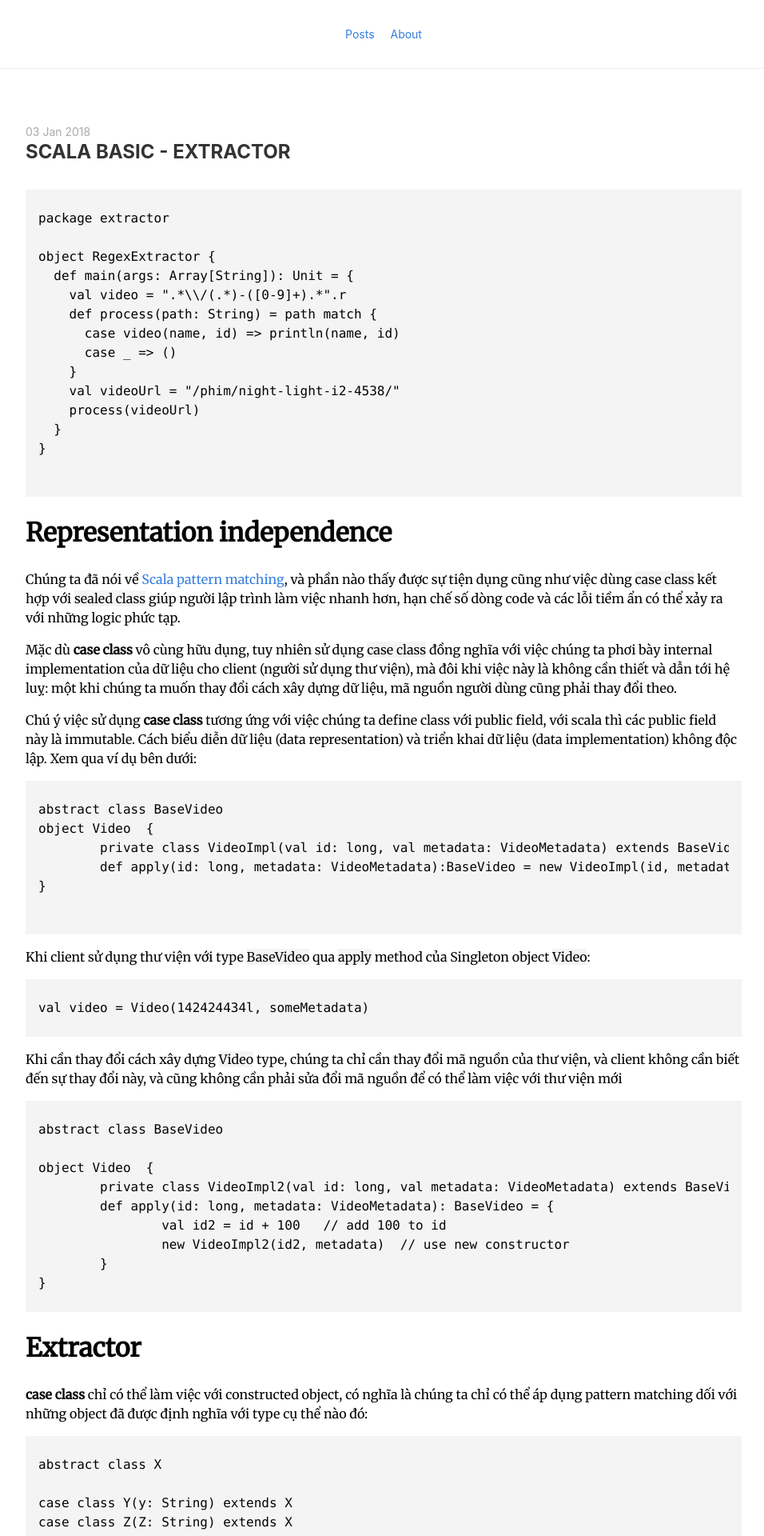
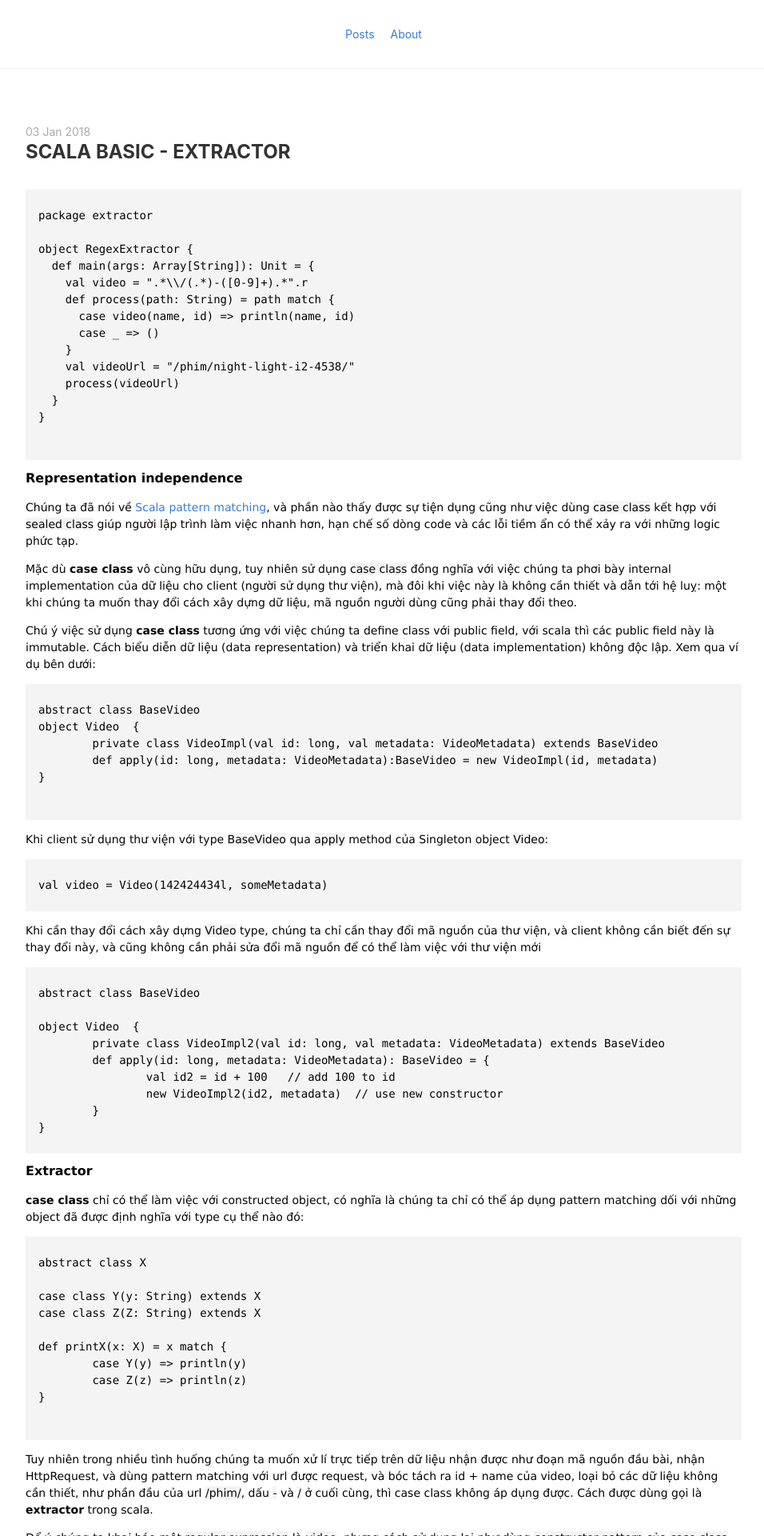
Before and after one commit to whatvn/whatvn.github.io, a Jekyll site: the page built from _posts/2018-01-01-Scala_Extractor.md, in a window 1280 px wide. Shown: the top 1920 px of the page at 80% size, without its empty margins (160-1116 px from the left). Built offline with Jekyll 4.4.1, drawn with Linux system fonts in a browser that asks for light colours; nearby versions of some CDN libraries.

Commit message:
change font

```diff
--- a/stylesheets/style.css
+++ b/stylesheets/style.css
@@ -1,47 +1,47 @@
 @import "https://unpkg.com/tachyons@4.6.1/css/tachyons.min.css";
 
 .bg-super-white {
-  font-family: 'Merriweather', monospace;
-  /* font-family: 'Palatino'; */
-  font-size: 16px;
+  font-family: 'Lucida Sans Unicode',  'Merriweather', monospace;
+  /* font-family: 'Lucida Sans Unicode',  'Palatino'; */
+  font-size: 14px;
   background: #f9f9f9;
 }
 .top-50 { top: 50% }
 /* .link:hover { background: url(/images/line.png) repeat-x left bottom; } */
 
-.title { font-size: 16px;}
+.title { font-size: 14px;}
 
 .footer-text { font-size: 10px;}
 
 
-.summary { font-size: 16px; margin-bottom: 12px; border-bottom-width: 1px;}
+.summary { font-size: 14px; margin-bottom: 14px; border-bottom-width: 1px;}
 /* Markdown styles */
 
 .markdown-body {
-  font-size: 16px;
+  font-size: 14px;
 
-  font-family: 'Merriweather', monospace;
+  font-family: 'Lucida Sans Unicode',  'Merriweather', monospace;
   text-rendering: optimizeLegibility;
   text-decoration: none;
   color: #020501;
 }
 .markdown-body a {
-  font-size: 16px;
+  font-size: 14px;
 
-  font-family: 'Merriweather', monospace;
+  font-family: 'Lucida Sans Unicode',  'Merriweather', monospace;
   text-rendering: optimizeLegibility;
   text-decoration: none;
   color: #357edd;
 }
 .markdown-body .highlighter-rouge {
-  font-size: 16px;
+  font-size: 14px;
 
-  font-family: 'Merriweather', monospace;
+  font-family: 'Lucida Sans Unicode',  'Merriweather', monospace;
   text-rendering: optimizeLegibility;
   /* padding: .25rem .5rem; */
 }
 .markdown-body pre {
-  font-family: 'Merriweather', monospace;
+  font-family: 'Lucida Sans Unicode',  'Merriweather', monospace;
   text-rendering: optimizeLegibility;
 
   /* margin: 0; */
@@ -49,27 +49,27 @@
 }
 .markdown-body > .highlighter-rouge,
 .markdown-body > blockquote {
-  font-family: 'Merriweather', monospace;
-  /* font-family: 'Palatino'; */
+  font-family: 'Lucida Sans Unicode',  'Merriweather', monospace;
+  /* font-family: 'Lucida Sans Unicode',  'Palatino'; */
   text-rendering: optimizeLegibility;
-  font-size: 16px;
+  font-size: 14px;
 
   padding: .5rem 1rem;
   margin: 0 ;
 }
 .markdown-body > hr {
-  font-family: 'Merriweather', monospace;
-  /* font-family: 'Palatino'; */
+  font-family: 'Lucida Sans Unicode',  'Merriweather', monospace;
+  /* font-family: 'Lucida Sans Unicode',  'Palatino'; */
   text-rendering: optimizeLegibility;
-  font-size: 16px;
+  font-size: 14px;
 
   margin: 2em -4rem;
   border: 0;
   border-bottom: 1px dotted #CCC;
 }
 .markdown-body blockquote {
-  font-family: 'Merriweather', monospace;
-  /* font-family: 'Palatino'; */
+  font-family: 'Lucida Sans Unicode',  'Merriweather', monospace;
+  /* font-family: 'Lucida Sans Unicode',  'Palatino'; */
   text-rendering: optimizeLegibility;
 
   background: #f9f9f9;
@@ -88,4 +88,9 @@
   width: 50%;
   height: 80%;
 }
+
+.markdown-body h1 {
+  font-size: 16px;
+  margin: .67em 0;
+}
 /* end Markdown styles */
```
